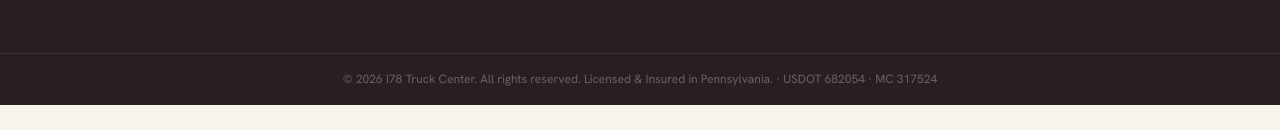
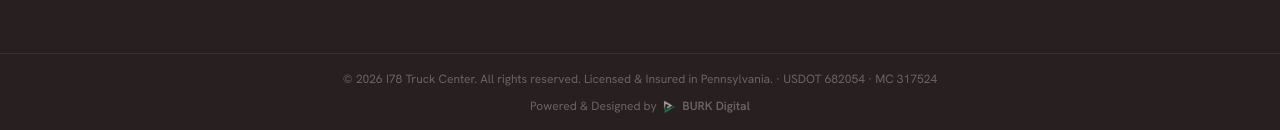
Before and after one commit to timburk2001/i78-truck-center, a React (Vite) app: page /services in a window 1280 px wide. Shown: the part 2396-2526 px from the top of the page. Before the commit the page ends 2501 px from the top, so only its background shows below. Built offline with nearby package versions, Linux system fonts and the light colour scheme; no server answers.

Commit message:
feat: add BURK Digital credit to footer with logo and burkdigital.com link
Co-Authored-By: Claude Sonnet 4.6 <noreply@anthropic.com>

```diff
--- a/src/components/layout/Footer.jsx
+++ b/src/components/layout/Footer.jsx
@@ -144,9 +144,23 @@ export default function Footer() {
 
       {/* Bottom bar */}
       <div style={{ borderTop: '1px solid rgba(255,255,255,0.08)' }} className="py-4 px-6">
-        <p className="text-center" style={{ color: 'rgba(255,255,255,0.3)', fontSize: 12 }}>
-          © {year} I78 Truck Center. All rights reserved. Licensed & Insured in Pennsylvania. · USDOT 682054 · MC 317524
-        </p>
+        <div style={{ display: 'flex', flexDirection: 'column', alignItems: 'center', gap: 8 }}>
+          <p className="text-center" style={{ color: 'rgba(255,255,255,0.3)', fontSize: 12 }}>
+            © {year} I78 Truck Center. All rights reserved. Licensed & Insured in Pennsylvania. · USDOT 682054 · MC 317524
+          </p>
+          <a
+            href="https://burkdigital.com"
+            target="_blank"
+            rel="noopener noreferrer"
+            style={{ display: 'inline-flex', alignItems: 'center', gap: 6, color: 'rgba(255,255,255,0.3)', fontSize: 12, textDecoration: 'none', transition: 'color 0.15s' }}
+            onMouseEnter={e => e.currentTarget.style.color = 'rgba(255,255,255,0.65)'}
+            onMouseLeave={e => e.currentTarget.style.color = 'rgba(255,255,255,0.3)'}
+          >
+            Powered & Designed by
+            <img src="/assets/burkdigital-logo.png" alt="BURK Digital" style={{ height: 14, width: 'auto', opacity: 0.6 }} />
+            <span style={{ fontWeight: 600 }}>BURK Digital</span>
+          </a>
+        </div>
       </div>
     </footer>
   )
```
Also changed, not shown: public/assets/burkdigital-logo.png (added).
